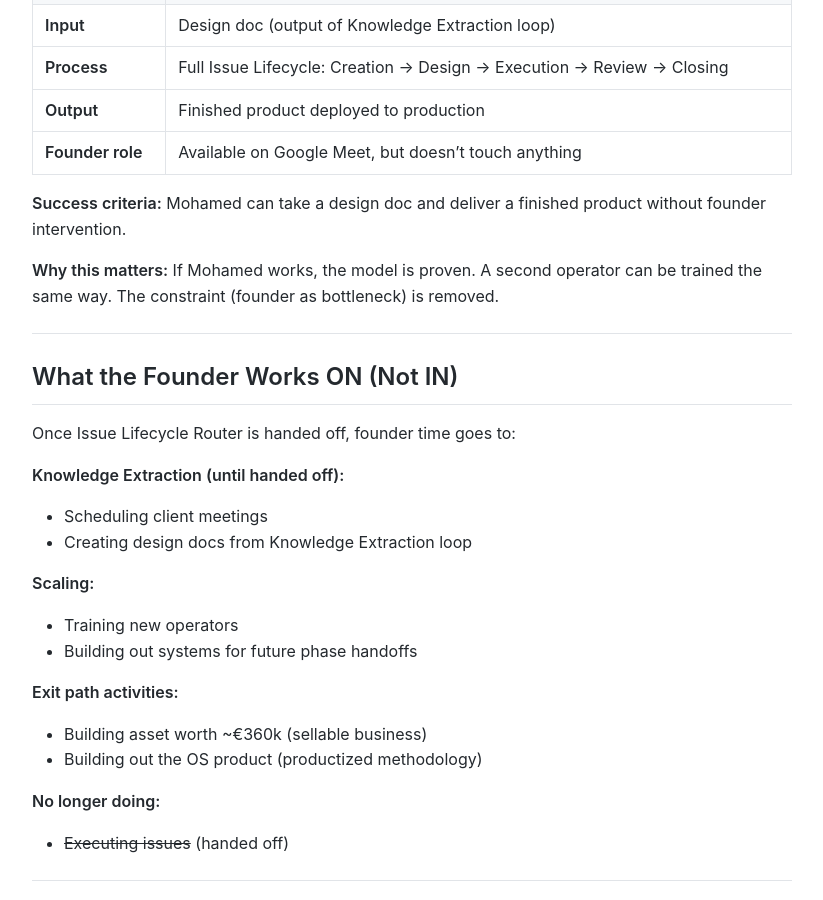
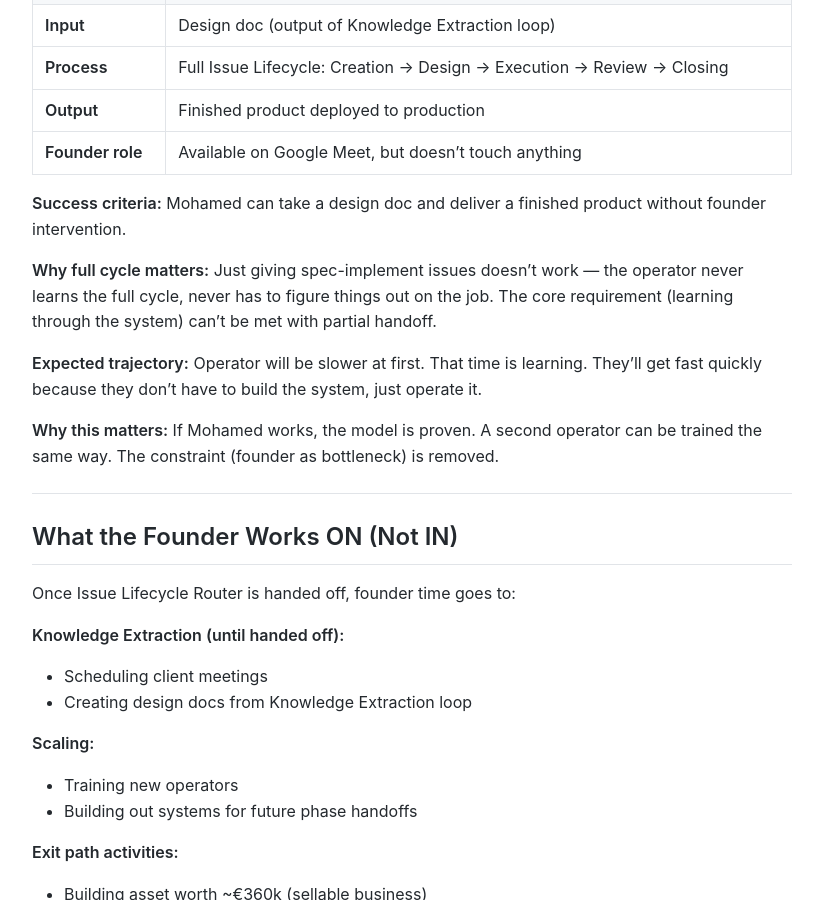
Before and after one commit to MariusWilsch/public-wilsch-ai-pages, a Jekyll site: the page built from global/strategic-objective-wilsch-ai-services.md, in a window 1280 px wide and 900 px high, scrolled down 4503 px. Shown: the whole window, without its empty margins (228-1051 px from the left). Built offline with Jekyll 4.4.1, drawn with Linux system fonts in a browser that asks for light colours; our own code applies the rules of GitHub Pages for plain Markdown files.

Commit message:
Sync from hippocampus 2026-02-03

```diff
--- a/global/strategic-objective-wilsch-ai-services.md
+++ b/global/strategic-objective-wilsch-ai-services.md
@@ -156,6 +156,10 @@ Phase 3: Full Independence
 
 **Success criteria:** Mohamed can take a design doc and deliver a finished product without founder intervention.
 
+**Why full cycle matters:** Just giving spec-implement issues doesn't work — the operator never learns the full cycle, never has to figure things out on the job. The core requirement (learning through the system) can't be met with partial handoff.
+
+**Expected trajectory:** Operator will be slower at first. That time is learning. They'll get fast quickly because they don't have to build the system, just operate it.
+
 **Why this matters:** If Mohamed works, the model is proven. A second operator can be trained the same way. The constraint (founder as bottleneck) is removed.
 
 ---
```
